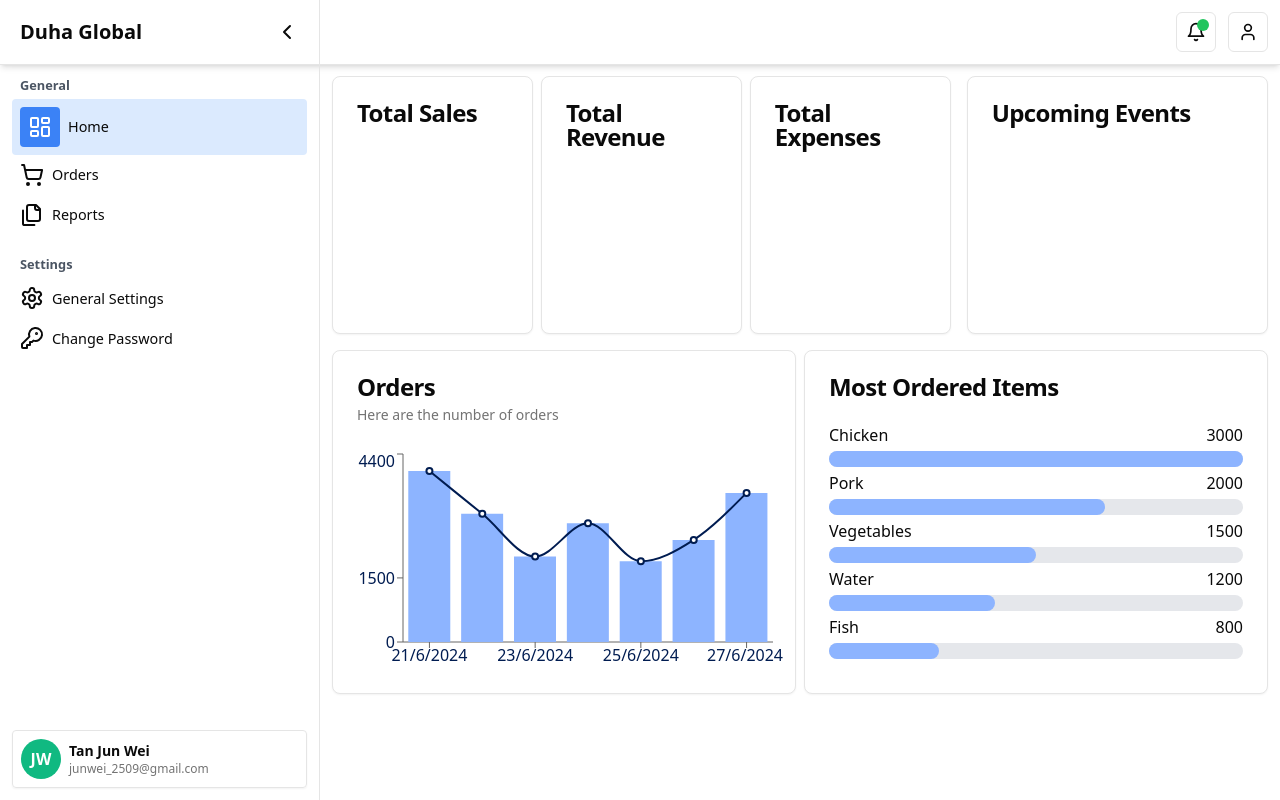
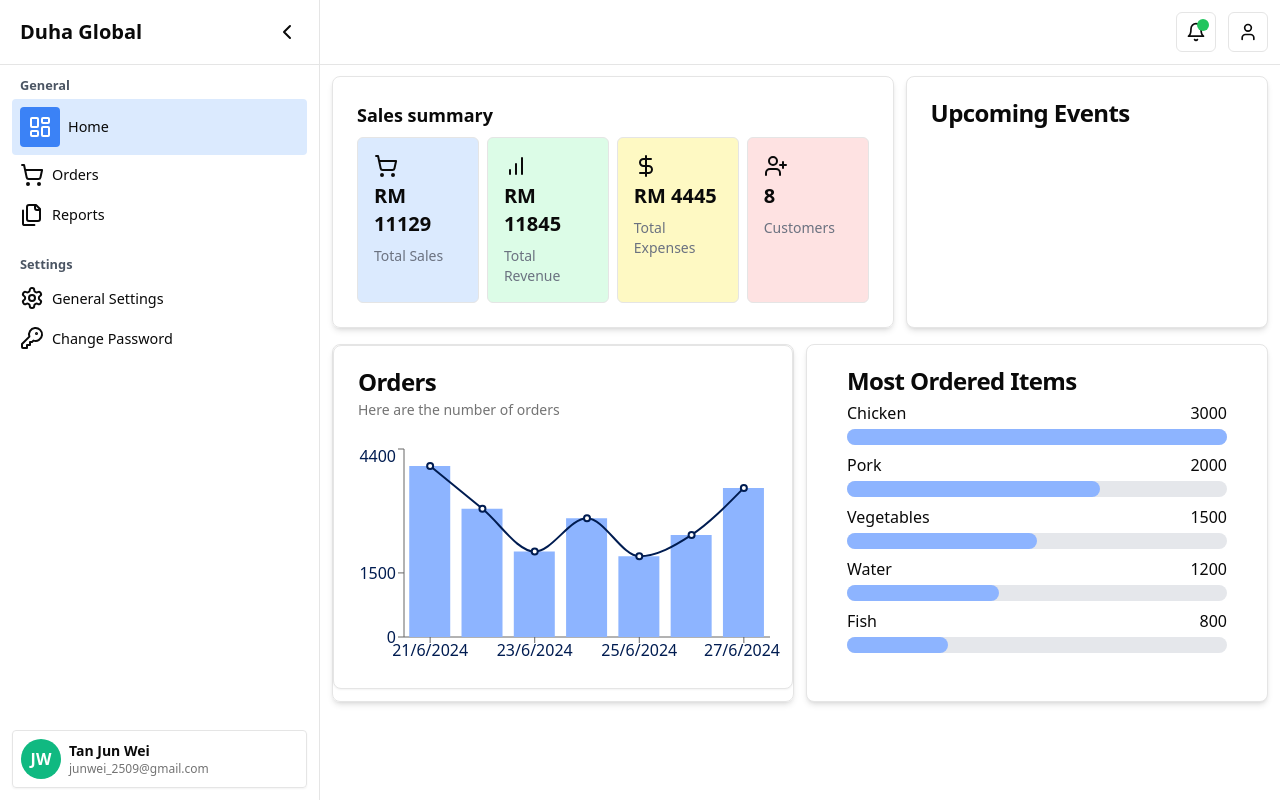
Before and after one commit to JunWei25/Duha-Global, a React (Vite) app: page / in a window 1280 px wide. Built offline with nearby package versions, Linux system fonts and the light colour scheme.

Commit message:
Added Sales summary component

```diff
--- /dev/null
+++ b/src/components/Cards/HomeSales.tsx
@@ -0,0 +1,25 @@
+import React from "react";
+
+interface SalesCardProps {
+  icon: React.ReactNode;
+  title: string;
+  data: number;
+  color?: string;
+  symbol?: string;
+}
+
+const HomeSales: React.FC<SalesCardProps> = ({ icon, title, data, color, symbol}) => {
+  return (
+    <div className={`w-40 border border-solid rounded-md ${color ? color : "border-gray-200"}`}>
+      <div className="p-4">
+        <div className="mb-1">{icon}</div>
+        <div className="flex items-center mb-2">
+          <div className="text-xl font-bold">{symbol} {data}</div>
+        </div>
+        <h1 className="text-sm text-gray-500">{title}</h1>
+      </div>
+    </div>
+  );
+};
+
+export default HomeSales;
--- a/src/components/Charts/MostOrderedItemsBarChart.tsx
+++ b/src/components/Charts/MostOrderedItemsBarChart.tsx
@@ -43,7 +43,7 @@ const MostOrderedItemsProgressBar = () => {
     <ResponsiveContainer width="100%" height="100%">
     <div className="flex flex-col items-center justify-center w-full">
       {data.map((entry, index) => (
-        <div key={index} className="mb-1 w-full">
+        <div key={index} className="mb-2 p-0  mt-0 w-full">
           <div className="flex justify-between mb-1 w-full">
             <div className="text-left font-medium">{entry.item}</div>
             <div className="text-right font-medium">{entry.current}</div>
--- a/src/pages/Layout.tsx
+++ b/src/pages/Layout.tsx
@@ -16,15 +16,15 @@ const Layout: React.FC<LayoutProps> = () => {
 
   return (
     <div className="flex min-h-screen">
-      <div className="z-50 bg-white">
-      <SideBar collapsed={sidebarCollapsed} toggleSidebar={toggleSidebar} />
+      <div className="z-30 bg-white">
+        <SideBar collapsed={sidebarCollapsed} toggleSidebar={toggleSidebar} />
       </div>
       <main
         className={`flex-1 transition-all duration-300 ${
           sidebarCollapsed ? "pl-20" : "pl-80"
         }`}
       >
-        <div className="fixed top-0 left-0 right-0 z-10 bg-white shadow-md">
+        <div className="fixed top-0 left-0 right-0 z-20 bg-white">
           <Header />
         </div>
         <div className="mt-16 p-3">
--- a/src/pages/home/Home.tsx
+++ b/src/pages/home/Home.tsx
@@ -1,4 +1,4 @@
-import React from "react";
+import React, { useState, useEffect } from "react";
 import General from "../../components/Cards/General";
 import MostOrderedItemsProgressBar from "../../components/Charts/MostOrderedItemsBarChart";
 import {
@@ -7,50 +7,86 @@ import {
   CardTitle,
   CardContent,
 } from "../../components/ui/card";
+import HomeSales from "../../components/Cards/HomeSales";
+import { BarChart, UserPlus, DollarSign, ShoppingCart } from "lucide-react";
 
+const generateData = () => {
+  return {
+    totalSales: Math.floor(Math.random() * 10000) + 5000,
+    totalRevenue: Math.floor(Math.random() * 20000) + 10000,
+    totalExpenses: Math.floor(Math.random() * 5000) + 1000,
+    totalCustomers: 8,
+    symbol: "RM",
+  };
+};
 
 export default function Home() {
-  const [date, setDate] = React.useState<Date | undefined>(new Date())
+  const [data, setData] = useState({
+    totalSales: 0,
+    totalRevenue: 0,
+    totalExpenses: 0,
+    totalCustomers: 0,
+    symbol: "",
+  });
+
+  useEffect(() => {
+    setData(generateData());
+  }, []);
+
   return (
-    <div>
-      <div className="grid grid-cols-3 gap-4 mb-4">
-        <div className="col-span-2 grid grid-cols-3 gap-2">
-          <Card>
-            <CardHeader className="">
-              <CardTitle>Total Sales</CardTitle>
-            </CardHeader>
-            <CardContent className="h-40 px-6"></CardContent>
-          </Card>
-          <Card>
-            <CardHeader className="">
-              <CardTitle>Total Revenue</CardTitle>
-            </CardHeader>
-            <CardContent className="h-40 px-6"></CardContent>
-          </Card>
-          <Card>
-            <CardHeader className="">
-              <CardTitle>Total Expenses</CardTitle>
-            </CardHeader>
-            <CardContent className="h-40 px-6"></CardContent>
-          </Card>
+    <div className="">
+      <div className="flex gap-3 mb-4">
+        <div className="border border-solid rounded-lg shadow-md p-6 w-3/5">
+          <div className="text-lg font-bold">Sales summary</div>
+          <div className="flex gap-2 mt-2">
+            <HomeSales
+              icon={<ShoppingCart />}
+              title="Total Sales"
+              data={data.totalSales}
+              color={"bg-blue-100"}
+              symbol={data.symbol}
+            />
+            <HomeSales
+              icon={<BarChart />}
+              title="Total Revenue"
+              data={data.totalRevenue}
+              color={"bg-green-100"}
+              symbol={data.symbol}
+            />
+            <HomeSales
+              icon={<DollarSign />}
+              title="Total Expenses"
+              data={data.totalExpenses}
+              color={"bg-yellow-100"}
+              symbol={data.symbol}
+            />
+            <HomeSales
+              icon={<UserPlus />}
+              title="Customers"
+              data={data.totalCustomers}
+              color={"bg-red-100"}
+            />
+          </div>
         </div>
-        <Card>
-          <CardHeader className="">
+        <Card className="flex-1 shadow-md">
+          <CardHeader>
             <CardTitle>Upcoming Events</CardTitle>
           </CardHeader>
-          <CardContent className="h-44 px-6">
-
+          <CardContent className="p-4">
+            {/* Add content for upcoming events here */}
           </CardContent>
         </Card>
       </div>
-      <div className="grid grid-cols-2 gap-2">
-        <General />
-        <Card>
-          <CardHeader className="">
+      <div className="grid grid-cols-1 lg:grid-cols-2 gap-3">
+        <div className="border border-solid rounded-lg shadow-md">
+          <General />
+        </div>
+        <Card className="p-4 shadow-md">
+          <CardHeader className="py-2">
             <CardTitle>Most Ordered Items</CardTitle>
           </CardHeader>
-          <CardContent className="h-56 px-6">
-            <MostOrderedItemsProgressBar></MostOrderedItemsProgressBar>
+          <CardContent>
+            <MostOrderedItemsProgressBar />
           </CardContent>
         </Card>
       </div>
```
